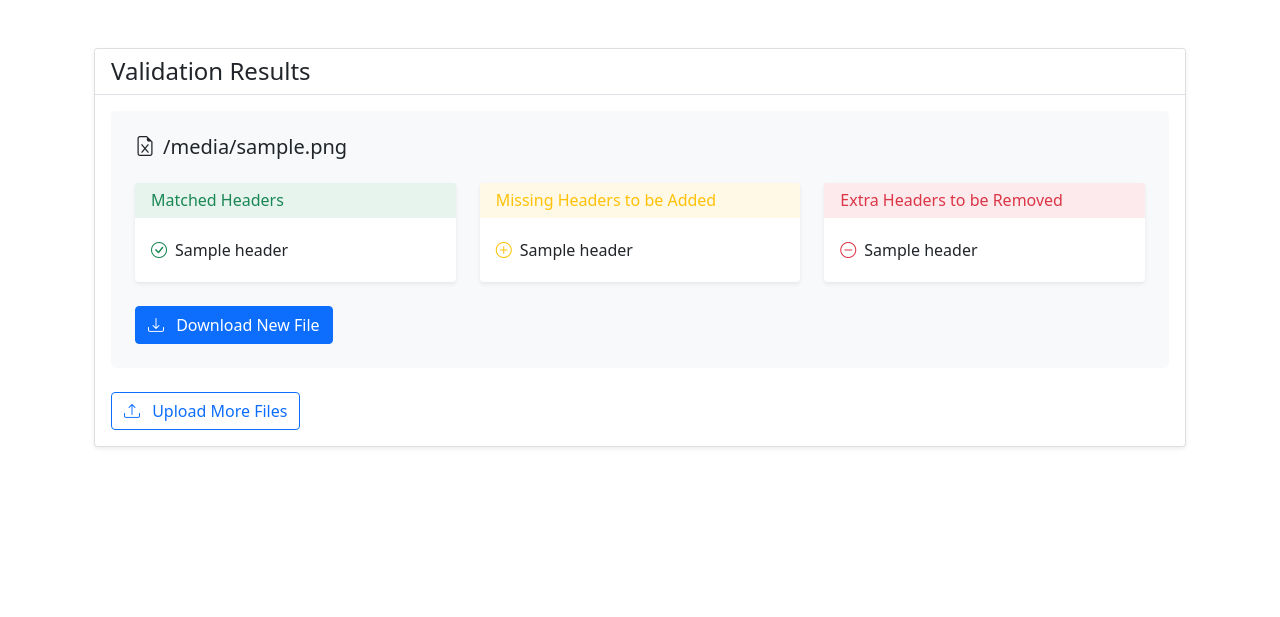
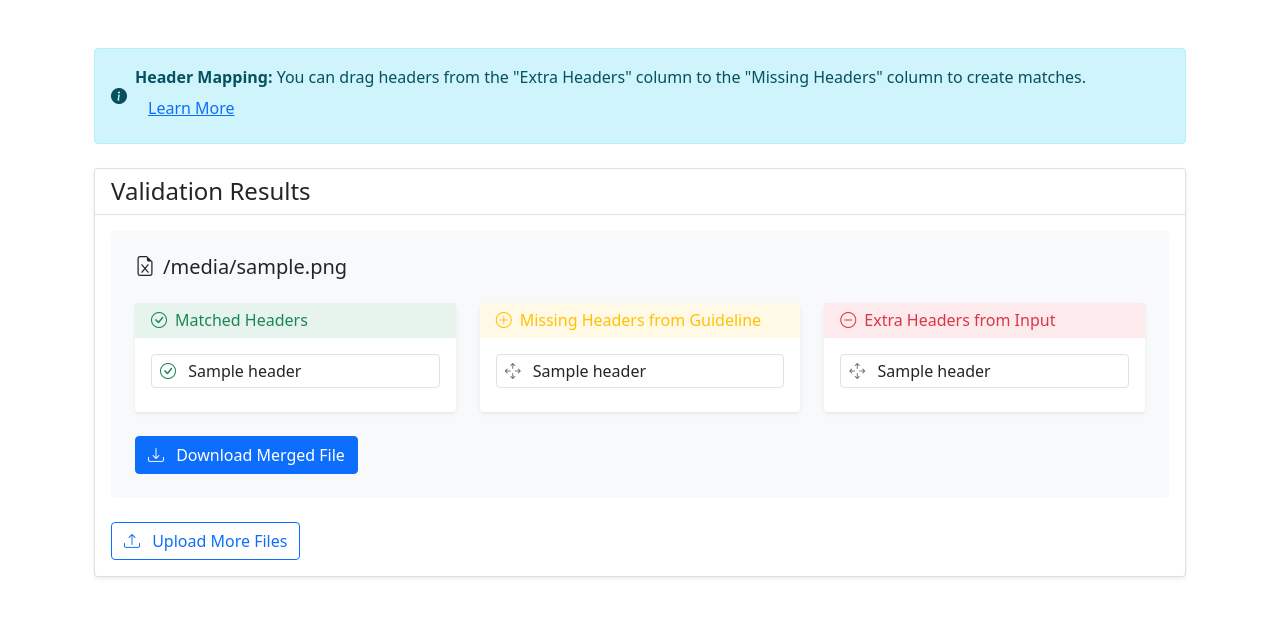
Before and after one commit to SinfulPhantom/excel-file-validation, a Flask app: template app/templates/results.html in a window 1280 px wide. Shown: the top 617 px of the page. Run offline with Flask 3, Linux system fonts and the light colour scheme; the template is opened without the code that fills it: most values are stand-ins (such as "Sample title", 1, 10 or a date in 2020); some libraries are stand-ins or nearby versions.

Commit message:
added drag and drop

```diff
--- a/app/static/js/validation.js
+++ b/app/static/js/validation.js
@@ -1,3 +1,181 @@
+// Initialize storage for mapping history and current mappings
+const mappingHistory = new Map();
+const currentMappings = new Map();
+
+// Variables to track drag state
+let draggedHeader = null;
+let dragSource = null;
+
+// Helper function to allow drops
+function allowDrop(event) {
+  event.preventDefault();
+  const dropTarget = event.target.closest('.header-item');
+  if (dropTarget) {
+    dropTarget.classList.add('drag-over');
+  }
+}
+
+function handleDragStart(event, source) {
+  const header = event.target.dataset.header;
+  draggedHeader = header;
+  dragSource = source;
+  event.target.classList.add('dragging');
+
+  // Add dragging class to all valid drop targets
+  const dropTargets = document.querySelectorAll(
+    source === 'missing' ? '.extra-headers-list .header-item' : '.missing-headers-list .header-item'
+  );
+  dropTargets.forEach(target => target.classList.add('valid-drop-target'));
+}
+
+function handleDrop(event, targetSource) {
+  event.preventDefault();
+
+  if (!draggedHeader || dragSource === targetSource) {
+    return;
+  }
+
+  const fileSection = event.target.closest('.result-section');
+  const fileId = fileSection.dataset.fileId;
+
+  const targetHeader = event.target.closest('.header-item')?.dataset.header;
+  if (!targetHeader) return;
+
+  // Save current state to history
+  if (!mappingHistory.has(fileId)) {
+    mappingHistory.set(fileId, []);
+  }
+  const currentState = {
+    missing: [...fileSection.querySelectorAll('.missing-headers-list .header-item')].map(el => el.dataset.header),
+    extra: [...fileSection.querySelectorAll('.extra-headers-list .header-item')].map(el => el.dataset.header),
+    matched: [...fileSection.querySelectorAll('.matched-headers-list li')]
+      .map(el => ({
+        text: el.textContent.trim(),
+        isNew: el.querySelector('.badge') !== null
+      }))
+  };
+  mappingHistory.get(fileId).push(currentState);
+
+  // Create the new mapping (Extra → Missing)
+  const extraHeader = dragSource === 'extra' ? draggedHeader : targetHeader;
+  const missingHeader = dragSource === 'extra' ? targetHeader : draggedHeader;
+
+  // Add to current mappings
+  if (!currentMappings.has(fileId)) {
+    currentMappings.set(fileId, new Map());
+  }
+  currentMappings.get(fileId).set(extraHeader, missingHeader);
+
+  // Create new matched header element
+  const matchedList = fileSection.querySelector('.matched-headers-list');
+  const newMatchedItem = document.createElement('li');
+  newMatchedItem.className = 'py-1 px-2 mb-2 bg-white rounded border';
+  newMatchedItem.innerHTML = `
+    <span class="badge bg-primary me-2">New</span>
+    <i class="bi bi-check-circle text-success me-2"></i>
+    ${extraHeader} → ${missingHeader}
+  `;
+  matchedList.appendChild(newMatchedItem);
+
+  // Remove the mapped headers from their original lists
+  const draggedElement = fileSection.querySelector(`[data-header="${draggedHeader}"]`);
+  const targetElement = fileSection.querySelector(`[data-header="${targetHeader}"]`);
+  draggedElement.remove();
+  targetElement.remove();
+
+  // Show the undo button
+  fileSection.querySelector('.undo-btn').classList.remove('d-none');
+
+  // Reset drag state
+  draggedHeader = null;
+  dragSource = null;
+
+  // Remove any lingering drag-related classes
+  document.querySelectorAll('.drag-over, .valid-drop-target').forEach(el => {
+    el.classList.remove('drag-over', 'valid-drop-target');
+  });
+}
+
+function handleDragEnd(event) {
+  event.target.classList.remove('dragging');
+  // Remove drag-over and valid-drop-target classes
+  document.querySelectorAll('.drag-over, .valid-drop-target').forEach(el => {
+    el.classList.remove('drag-over', 'valid-drop-target');
+  });
+}
+
+function handleUndo(fileId) {
+  const fileSection = document.querySelector(`.result-section[data-file-id="${fileId}"]`);
+  const history = mappingHistory.get(fileId);
+
+  if (!history || history.length === 0) return;
+
+  // Get the previous state
+  const previousState = history.pop();
+
+  // Restore the lists
+  const missingList = fileSection.querySelector('.missing-headers-list');
+  const extraList = fileSection.querySelector('.extra-headers-list');
+  const matchedList = fileSection.querySelector('.matched-headers-list');
+
+  // Clear current lists
+  missingList.innerHTML = '';
+  extraList.innerHTML = '';
+  matchedList.innerHTML = '';
+
+  // Restore missing headers
+  previousState.missing.forEach(header => {
+    const li = document.createElement('li');
+    li.className = 'py-1 px-2 mb-2 bg-white rounded border header-item';
+    li.draggable = true;
+    li.dataset.header = header;
+    li.innerHTML = `
+      <i class="bi bi-arrows-move me-2 text-muted"></i>
+      ${header}
+    `;
+    li.addEventListener('dragstart', (e) => handleDragStart(e, 'missing'));
+    missingList.appendChild(li);
+  });
+
+  // Restore extra headers
+  previousState.extra.forEach(header => {
+    const li = document.createElement('li');
+    li.className = 'py-1 px-2 mb-2 bg-white rounded border header-item';
+    li.draggable = true;
+    li.dataset.header = header;
+    li.innerHTML = `
+      <i class="bi bi-arrows-move me-2 text-muted"></i>
+      ${header}
+    `;
+    li.addEventListener('dragstart', (e) => handleDragStart(e, 'extra'));
+    extraList.appendChild(li);
+  });
+
+  // Restore matched headers with their New badges
+  previousState.matched.forEach(header => {
+    const li = document.createElement('li');
+    li.className = 'py-1 px-2 mb-2 bg-white rounded border';
+    li.innerHTML = `
+      ${header.isNew ? '<span class="badge bg-primary me-2">New</span>' : ''}
+      <i class="bi bi-check-circle text-success me-2"></i>
+      ${header.text}
+    `;
+    matchedList.appendChild(li);
+  });
+
+  // Remove the last mapping from currentMappings
+  const mappings = currentMappings.get(fileId);
+  if (mappings && mappings.size > 0) {
+    const lastKey = Array.from(mappings.keys()).pop();
+    mappings.delete(lastKey);
+  }
+
+  // Hide undo button if no more history
+  if (history.length === 0) {
+    fileSection.querySelector('.undo-btn').classList.add('d-none');
+  }
+}
+
 function handleDownload(fileId, filename) {
   const button = document.querySelector(`button[data-file-id="${fileId}"]`);
   if (!button) return;
@@ -5,11 +183,20 @@ function handleDownload(fileId, filename) {
   const spinner = button.querySelector('.spinner-border');
   const toast = new bootstrap.Toast(document.getElementById('errorToast'));
 
+  // Get custom mappings for this file
+  const mappings = Object.fromEntries(currentMappings.get(fileId) || []);
+
   // Disable button and show spinner
   button.disabled = true;
   spinner.classList.remove('d-none');
 
-  fetch(`/merge_and_download/${fileId}`)
+  fetch(`/merge_and_download/${fileId}`, {
+    method: 'POST',
+    headers: {
+      'Content-Type': 'application/json',
+    },
+    body: JSON.stringify({ mappings })
+  })
     .then(response => {
       if (!response.ok) {
         return response.text().then(errorMsg => {
@@ -19,7 +206,6 @@ function handleDownload(fileId, filename) {
       return response.blob();
     })
     .then(blob => {
-      // Create download link
       const url = window.URL.createObjectURL(blob);
       const a = document.createElement('a');
       a.href = url;
@@ -30,14 +216,22 @@ function handleDownload(fileId, filename) {
       window.URL.revokeObjectURL(url);
     })
     .catch(error => {
-      // Show error toast
       const toastBody = document.querySelector('#errorToast .toast-body');
       toastBody.textContent = error.message;
       toast.show();
     })
     .finally(() => {
-      // Reset button state
       button.disabled = false;
       spinner.classList.add('d-none');
     });
 }
+
+// Initialize drag and drop event listeners
+document.addEventListener('DOMContentLoaded', () => {
+  document.querySelectorAll('.header-item').forEach(item => {
+    item.addEventListener('dragend', handleDragEnd);
+    item.addEventListener('dragleave', (e) => {
+      e.target.closest('.header-item')?.classList.remove('drag-over');
+    });
+  });
+});
--- a/app/templates/results.html
+++ b/app/templates/results.html
@@ -2,6 +2,20 @@
 {% block content %}
 
 <div class="container mt-5">
+  <!-- Info Alert -->
+  <div class="alert alert-info mb-4" role="alert">
+    <div class="d-flex align-items-center">
+      <i class="bi bi-info-circle-fill me-2"></i>
+      <div>
+        <strong>Header Mapping:</strong>
+        You can drag headers from the "Extra Headers" column to the "Missing Headers" column to create matches.
+        <button type="button" class="btn btn-link" data-bs-toggle="modal" data-bs-target="#learnMoreModal">
+          Learn More
+        </button>
+      </div>
+    </div>
+  </div>
+
   <div class="card shadow-sm">
     <div class="card-header bg-white border-bottom">
       <h2 class="card-title h4 mb-0">Validation Results</h2>
@@ -9,83 +23,110 @@
 
     <div class="card-body">
       {% for result in results %}
-        <div class="result-section p-4 mb-4 bg-light rounded-3">
+        <div class="result-section p-4 mb-4 bg-light rounded-3" data-file-id="{{ result.file_id }}">
           <h3 class="h5 mb-4 d-flex align-items-center">
             <i class="bi bi-file-earmark-excel me-2"></i>
             {{ result.filename }}
           </h3>
 
           <div class="row g-4">
-            <!-- Matched Headers -->
+            <!-- Matched Headers (Now on left) -->
             <div class="col-md-4">
               <div class="card h-100 border-0 shadow-sm">
                 <div class="card-header bg-success bg-opacity-10 border-0">
-                  <h4 class="h6 mb-0 text-success">Matched Headers</h4>
+                  <h4 class="h6 mb-0 text-success">
+                    <i class="bi bi-check-circle me-2"></i>Matched Headers
+                  </h4>
                 </div>
                 <div class="card-body">
+                  <ul class="list-unstyled mb-0 matched-headers-list">
                     {% if result.matched_headers %}
-                    <ul class="list-unstyled mb-0">
                       {% for header in result.matched_headers %}
-                      <li class="py-1"><i class="bi bi-check-circle text-success me-2"></i>{{ header }}</li>
+                        <li class="py-1 px-2 mb-2 bg-white rounded border">
+                          <i class="bi bi-check-circle text-success me-2"></i>
+                          {% if header.is_new %}
+                            <span class="badge bg-primary me-2">New</span>
+                          {% endif %}
+                          {{ header }}
+                        </li>
                       {% endfor %}
+                    {% else %}
+                      <li class="text-muted">No matched headers</li>
+                    {% endif %}
                   </ul>
-                  {% else %}
-                    <p class="text-muted mb-0">No matched headers</p>
-                  {% endif %}
                 </div>
               </div>
             </div>
 
-            <!-- Missing Headers - Now with yellow styling -->
+            <!-- Missing Headers (Now in middle) -->
             <div class="col-md-4">
               <div class="card h-100 border-0 shadow-sm">
                 <div class="card-header bg-warning bg-opacity-10 border-0">
-                  <h4 class="h6 mb-0 text-warning">Missing Headers to be Added</h4>
+                  <h4 class="h6 mb-0 text-warning">
+                    <i class="bi bi-plus-circle me-2"></i>Missing Headers from Guideline
+                  </h4>
                 </div>
                 <div class="card-body">
+                  <ul class="list-unstyled mb-0 missing-headers-list" ondrop="handleDrop(event, 'missing')" ondragover="allowDrop(event)">
                     {% if result.missing_headers %}
-                    <ul class="list-unstyled mb-0">
                       {% for header in result.missing_headers %}
-                      <li class="py-1"><i class="bi bi-plus-circle text-warning me-2"></i>{{ header }}</li>
+                        <li class="py-1 px-2 mb-2 bg-white rounded border header-item"
+                            draggable="true"
+                            ondragstart="handleDragStart(event, 'missing')"
+                            data-header="{{ header }}">
+                          <i class="bi bi-arrows-move me-2 text-muted"></i>
+                          {{ header }}
+                        </li>
                       {% endfor %}
+                    {% else %}
+                      <li class="text-muted">No missing headers</li>
+                    {% endif %}
                   </ul>
-                  {% else %}
-                    <p class="text-muted mb-0">No missing headers</p>
-                  {% endif %}
                 </div>
               </div>
             </div>
 
-            <!-- Extra Headers - Now with red styling -->
+            <!-- Extra Headers (Now on right) -->
             <div class="col-md-4">
               <div class="card h-100 border-0 shadow-sm">
                 <div class="card-header bg-danger bg-opacity-10 border-0">
-                  <h4 class="h6 mb-0 text-danger">Extra Headers to be Removed</h4>
+                  <h4 class="h6 mb-0 text-danger">
+                    <i class="bi bi-dash-circle me-2"></i>Extra Headers from Input
+                  </h4>
                 </div>
                 <div class="card-body">
+                  <ul class="list-unstyled mb-0 extra-headers-list" ondrop="handleDrop(event, 'extra')" ondragover="allowDrop(event)">
                     {% if result.extra_headers %}
-                    <ul class="list-unstyled mb-0">
                       {% for header in result.extra_headers %}
-                      <li class="py-1"><i class="bi bi-dash-circle text-danger me-2"></i>{{ header }}</li>
+                        <li class="py-1 px-2 mb-2 bg-white rounded border header-item"
+                            draggable="true"
+                            ondragstart="handleDragStart(event, 'extra')"
+                            data-header="{{ header }}">
+                          <i class="bi bi-arrows-move me-2 text-muted"></i>
+                          {{ header }}
+                        </li>
                       {% endfor %}
+                    {% else %}
+                      <li class="text-muted">No extra headers</li>
+                    {% endif %}
                   </ul>
-                  {% else %}
-                    <p class="text-muted mb-0">No extra headers</p>
-                  {% endif %}
                 </div>
               </div>
             </div>
           </div>
 
-          <div class="mt-4">
-            <button
-              class="btn btn-primary download-btn"
+          <div class="mt-4 d-flex gap-2">
+            <button class="btn btn-primary download-btn"
                     onclick="handleDownload('{{ result.file_id }}', '{{ result.filename }}')"
                     data-file-id="{{ result.file_id }}"
                     data-filename="{{ result.filename }}">
               <span class="spinner-border spinner-border-sm d-none me-2" role="status"></span>
               <i class="bi bi-download me-2"></i>
-              Download New File
+              Download Merged File
+            </button>
+            <button class="btn btn-outline-secondary undo-btn d-none" onclick="handleUndo('{{ result.file_id }}')">
+              <i class="bi bi-arrow-counterclockwise me-2"></i>
+              Undo Mapping
             </button>
           </div>
         </div>
@@ -99,14 +140,34 @@
   </div>
 </div>
 
-<!-- Toast for notifications -->
-<div class="toast-container position-fixed bottom-0 end-0 p-3">
-  <div id="errorToast" class="toast" role="alert" aria-live="assertive" aria-atomic="true">
-    <div class="toast-header bg-danger text-white">
-      <strong class="me-auto">Error</strong>
-      <button type="button" class="btn-close btn-close-white" data-bs-dismiss="toast" aria-label="Close"></button>
+<!-- Learn More Modal -->
+<div class="modal fade" id="learnMoreModal" tabindex="-1" aria-labelledby="learnMoreModalLabel" aria-hidden="true">
+  <div class="modal-dialog">
+    <div class="modal-content">
+      <div class="modal-header">
+        <h5 class="modal-title" id="learnMoreModalLabel">Header Mapping Guide</h5>
+        <button type="button" class="btn-close" data-bs-dismiss="modal" aria-label="Close"></button>
       </div>
-    <div class="toast-body"></div>
+      <div class="modal-body">
+        <h6>How it works:</h6>
+        <ol class="mb-4">
+          <li>Drag a header from the "Extra Headers" column</li>
+          <li>Drop it onto a matching header in the "Missing Headers" column</li>
+          <li>A new mapping will be created in the "Matched Headers" column</li>
+          <li>Both original headers will be removed from their lists</li>
+        </ol>
+
+        <h6>What happens next:</h6>
+        <ul class="mb-4">
+          <li>The mapping will be applied when you download the merged file</li>
+          <li>The values from the input file will be mapped to the guideline headers</li>
+          <li>You can undo any mapping using the "Undo Mapping" button</li>
+        </ul>
+      </div>
+      <div class="modal-footer">
+        <button type="button" class="btn btn-primary" data-bs-dismiss="modal">Got it!</button>
+      </div>
+    </div>
   </div>
 </div>
 
```
Also changed, not shown: app/routes.py (+9 -12 lines), app/services/merge_service.py (+40 -46 lines), app/tests/test_routes.py (+34 -21 lines), app/tests/test_services.py (+68 -113 lines). Lines whose indentation alone changed are shown as unchanged.
